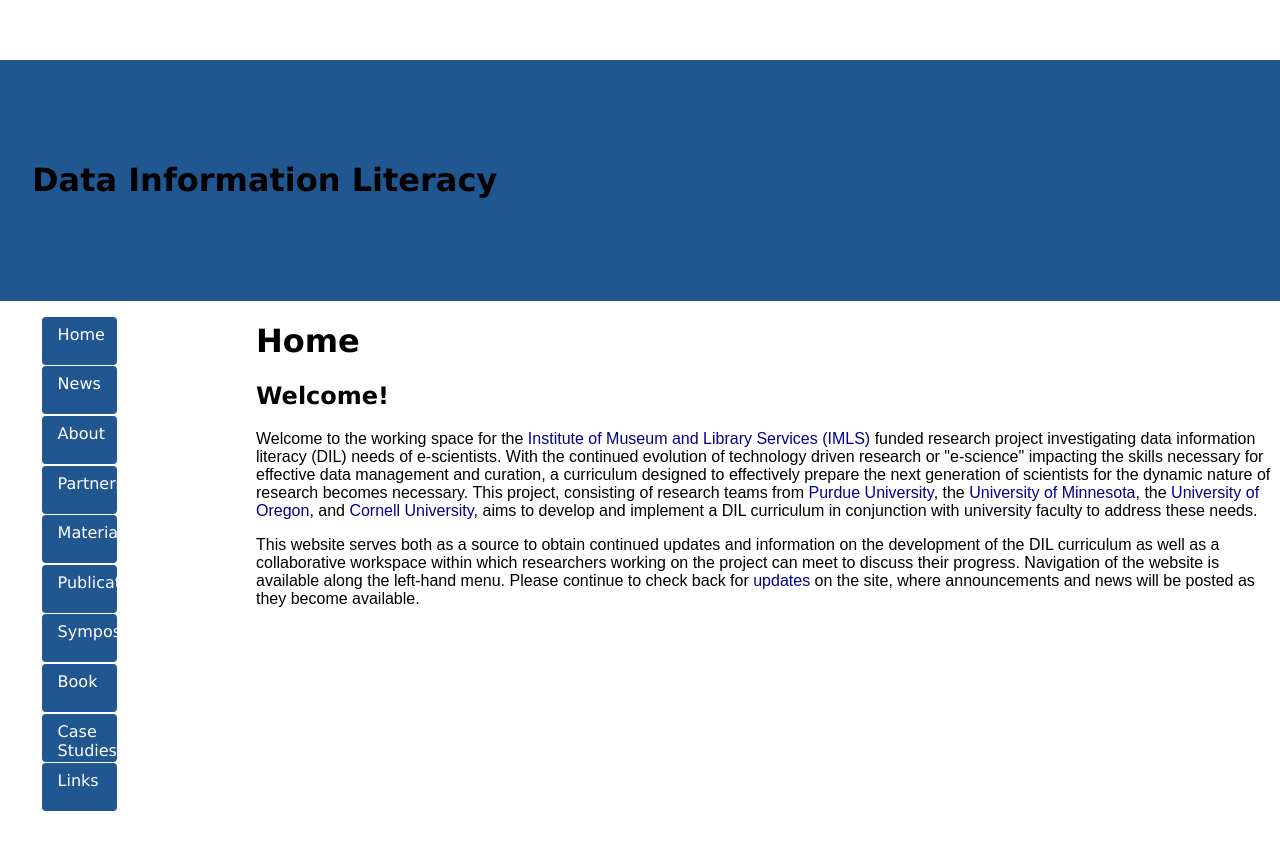
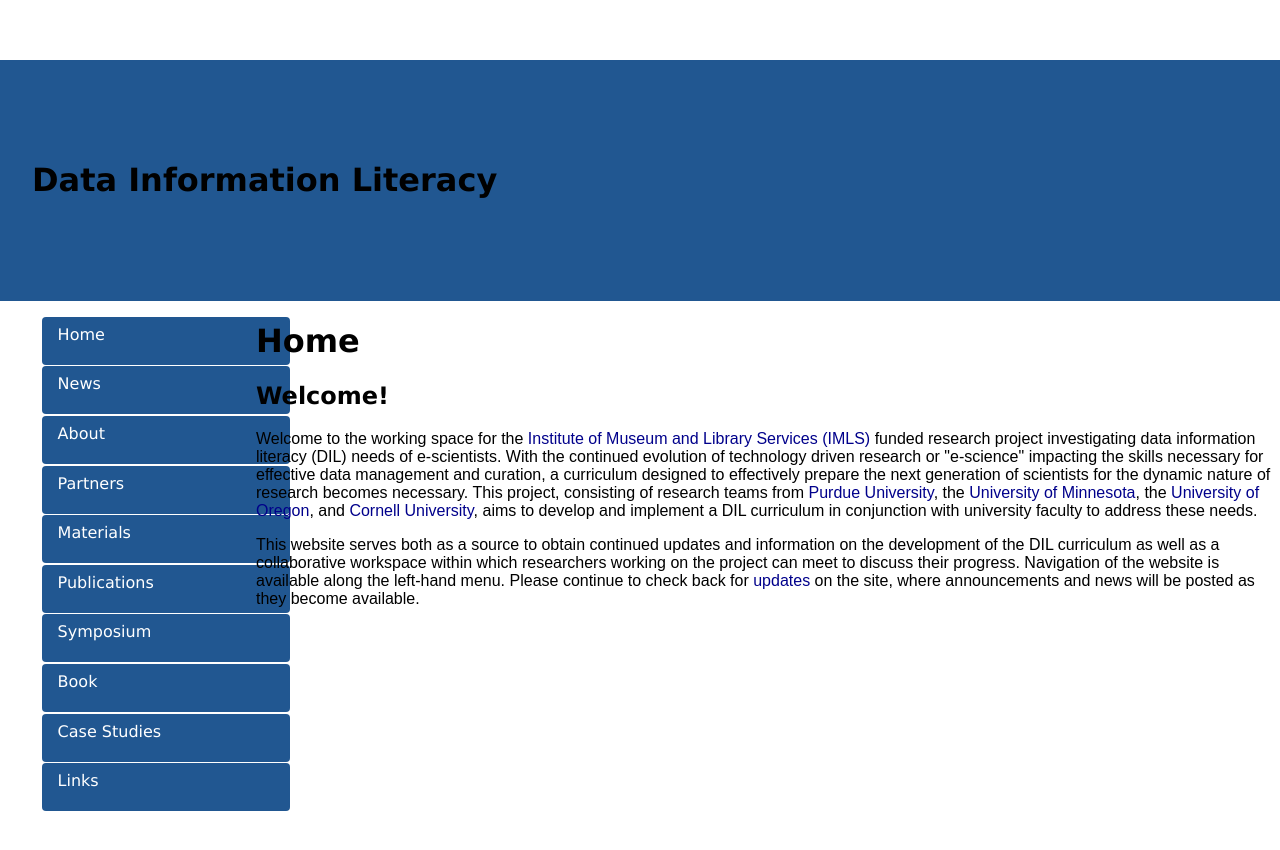
Before and after one commit to datainfolit/datainfolit, a Jekyll site: the page built from index.html, in a window 1280 px wide. Shown: the top 850 px of the page. Built offline with Jekyll 4.4.1, drawn with Linux system fonts in a browser that asks for light colours.

Commit message:
Update main.css

```diff
--- a/css/main.css
+++ b/css/main.css
@@ -30,7 +30,7 @@ nav ul li {
 }
 nav a {
     display: block;
-    width: 20%;
+    width: 100%;
     height: 2em;
 }
 nav a:hover {
```
